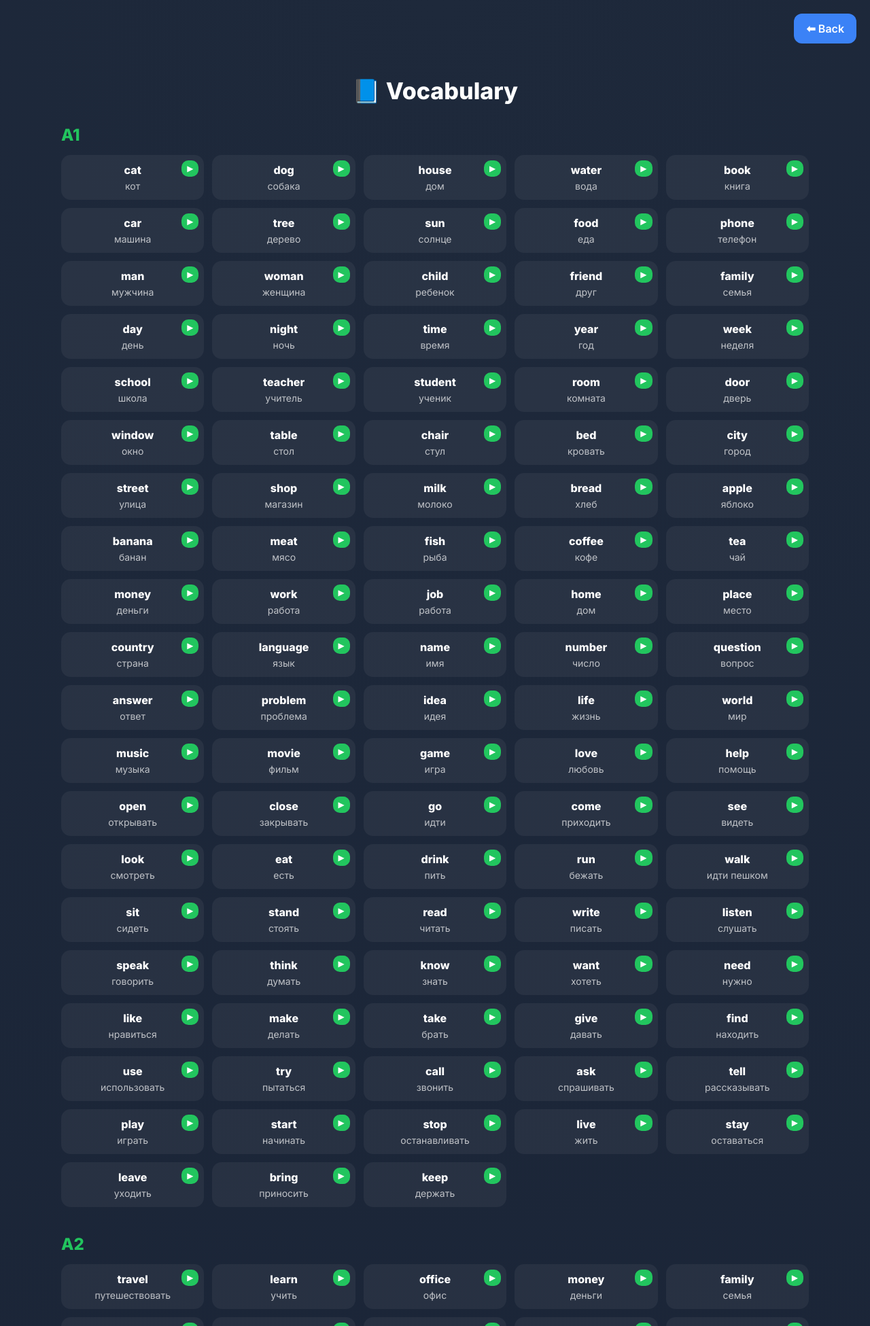
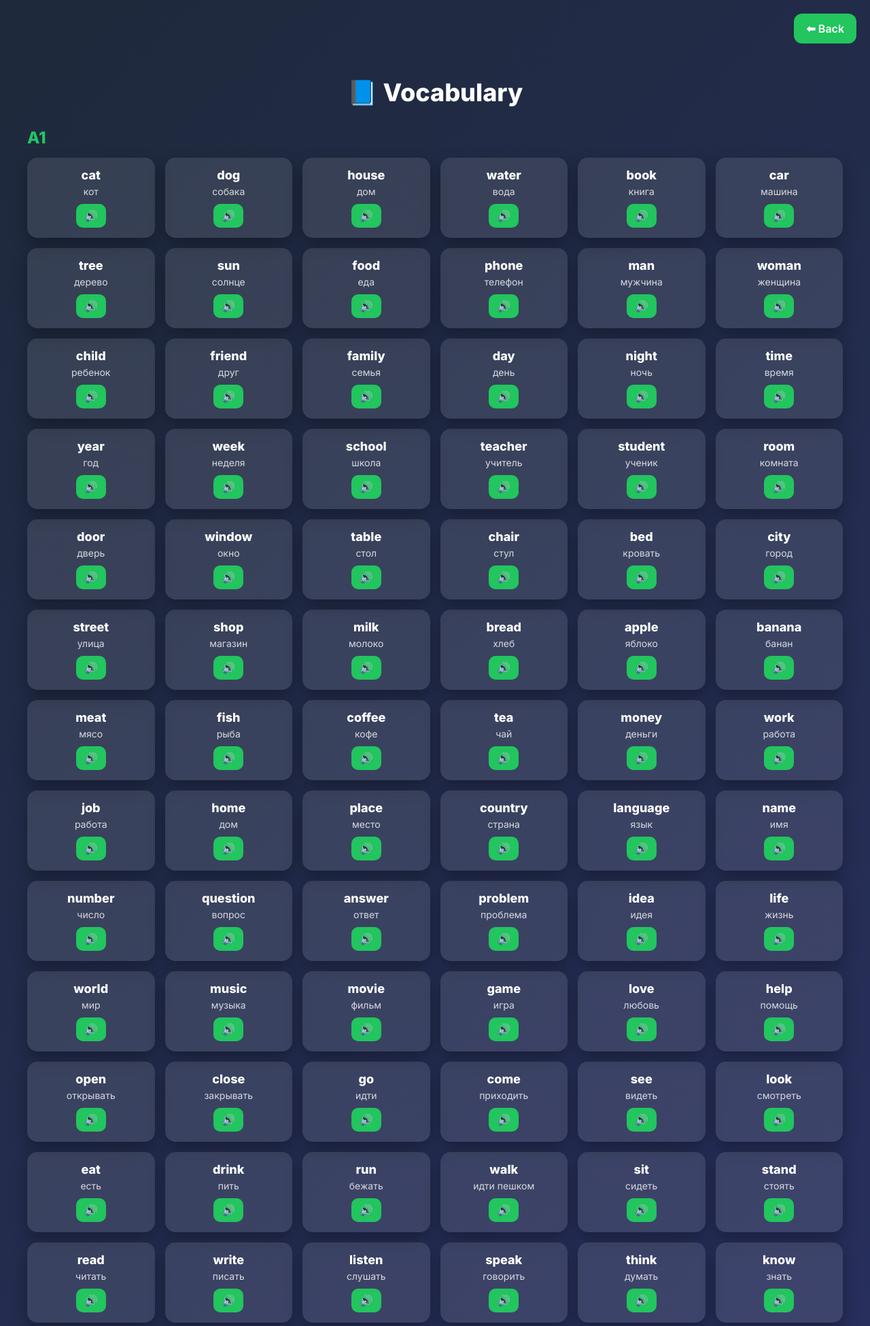
Before and after one commit to fxckll11/-, a Flask app: page /study in a window 1280 px wide. Shown: the top 1951 px of the page at 68% size. Run offline with Flask 3, Linux system fonts and the light colour scheme.

Commit message:
Update study.html

```diff
--- a/templates/study.html
+++ b/templates/study.html
@@ -7,35 +7,43 @@
 <link href="https://fonts.googleapis.com/css2?family=Inter:wght@400;600;800&display=swap" rel="stylesheet">
 
 <style>
+
 body{
 margin:0;
 font-family:Inter;
-background:radial-gradient(circle at top,#1e293b,#0f172a);
+background:linear-gradient(135deg,#1e293b,#4f46e5);
 color:white;
 }
 
+/* back button */
 .back{
 position:fixed;
 top:20px;
 right:20px;
 padding:12px 18px;
-background:#3b82f6;
+background:#22c55e;
 border-radius:12px;
 color:white;
 text-decoration:none;
 font-weight:600;
 z-index:1000;
+transition:0.2s;
+}
+
+.back:hover{
+transform:scale(1.05);
+background:#16a34a;
 }
 
 .container{
-max-width:1100px;
+max-width:1200px;
 margin:auto;
 padding:90px 20px;
 }
 
 h1{
 text-align:center;
-font-size:34px;
+font-size:36px;
 margin-bottom:30px;
 }
 
@@ -48,49 +56,58 @@ color:#22c55e;
 margin-bottom:15px;
 }
 
+/* grid */
 .grid{
 display:grid;
-grid-template-columns:repeat(auto-fill,minmax(180px,1fr));
-gap:12px;
+grid-template-columns:repeat(auto-fill,minmax(160px,1fr));
+gap:15px;
 }
 
+/* word card */
 .word{
-background:rgba(255,255,255,0.05);
-padding:12px;
-border-radius:14px;
+background:rgba(255,255,255,0.1);
+padding:15px;
+border-radius:15px;
 text-align:center;
 transition:0.2s;
-position:relative;
+box-shadow:0 10px 25px rgba(0,0,0,0.3);
 }
 
 .word:hover{
 transform:scale(1.05);
-background:rgba(255,255,255,0.1);
+background:rgba(255,255,255,0.2);
 }
 
+/* text */
 .en{
-font-weight:700;
-font-size:16px;
+font-weight:800;
+font-size:18px;
 }
 
 .ru{
-opacity:0.7;
+opacity:0.8;
 margin-top:5px;
 font-size:14px;
 }
 
-.speaker{
-position:absolute;
-top:8px;
-right:8px;
-background:#22c55e;
+/* speak button */
+.speak{
+margin-top:10px;
+padding:8px 12px;
 border:none;
 border-radius:10px;
-padding:5px 8px;
+background:#22c55e;
+color:white;
 cursor:pointer;
-font-size:12px;
-color:white;
+font-size:16px;
+transition:0.2s;
 }
+
+.speak:hover{
+transform:scale(1.1);
+background:#16a34a;
+}
+
 </style>
 </head>
 
@@ -108,30 +125,32 @@ color:white;
 <h2>{{ level }}</h2>
 
 <div class="grid">
-
 {% for en, data in words.items() %}
 <div class="word">
 
-<button class="speaker" onclick="speak('{{ en }}')">▶</button>
-
 <div class="en">{{ en }}</div>
 <div class="ru">{{ data.translations[0] }}</div>
+
+<button class="speak" onclick="speak('{{ en }}')">🔊</button>
+
+</div>
+{% endfor %}
+</div>
 
 </div>
 {% endfor %}
 
 </div>
-</div>
-{% endfor %}
 
-</div>
-
+<!-- JS озвучка -->
 <script>
-function speak(text){
-    let utterance = new SpeechSynthesisUtterance(text);
-    utterance.lang = "en-US";
-    utterance.rate = 0.9;
-    speechSynthesis.speak(utterance);
+function speak(word){
+    const msg = new SpeechSynthesisUtterance(word);
+    msg.lang = "en-US";
+    msg.rate = 0.9;
+    msg.pitch = 1;
+    speechSynthesis.cancel(); // чтобы не накладывались звуки
+    speechSynthesis.speak(msg);
 }
 </script>
 
```
